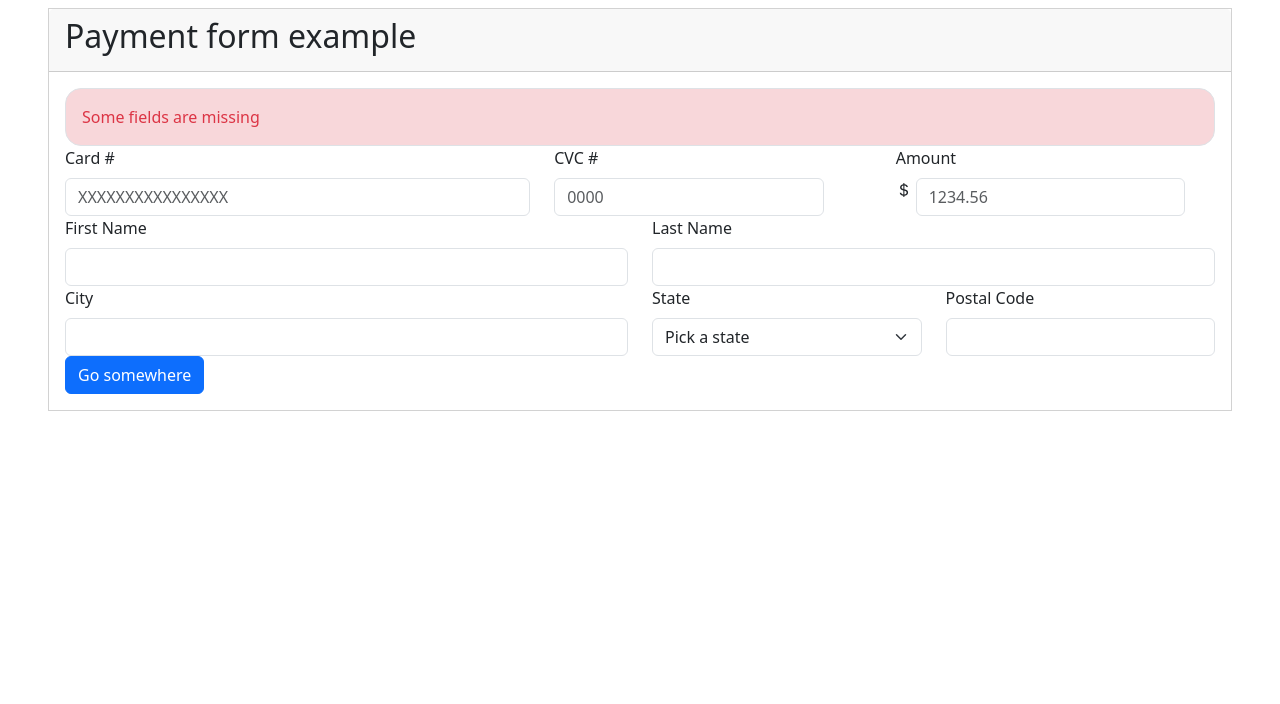
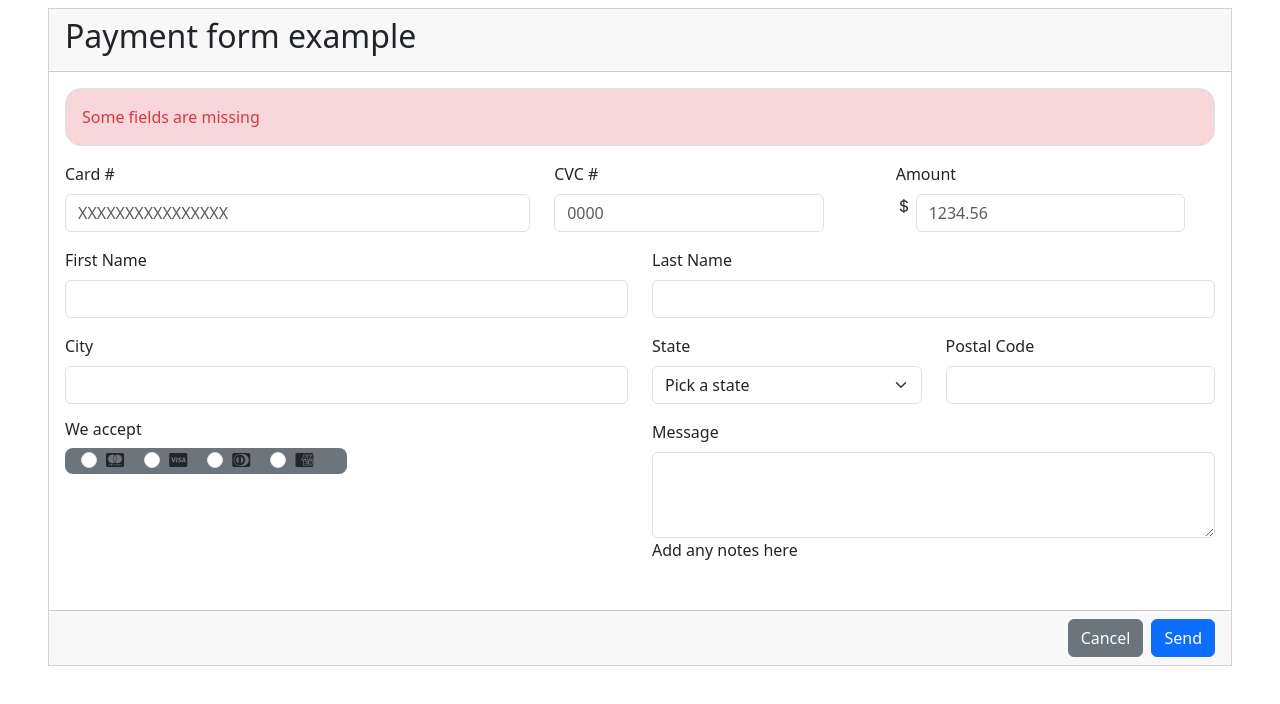
Before and after one commit to 4GeeksAcademy/juan-MSCC-html5-form, a plain HTML site: page index.html in a window 1280 px wide. Drawn offline with nearby package versions, Linux system fonts and the light colour scheme.

Commit message:
Finished Project.

```diff
--- a/index.html
+++ b/index.html
@@ -5,6 +5,7 @@
     <meta name="viewport" content="width=device-width, initial-scale=1.0">
     <title>HTML5 Form</title>
     <link rel="stylesheet" href="https://cdn.jsdelivr.net/npm/bootstrap-icons@1.13.1/font/bootstrap-icons.min.css">
+    <link rel="stylesheet" href="https://cdnjs.cloudflare.com/ajax/libs/font-awesome/7.0.1/css/all.min.css" integrity="sha512-2SwdPD6INVrV/lHTZbO2nodKhrnDdJK9/kg2XD1r9uGqPo1cUbujc+IYdlYdEErWNu69gVcYgdxlmVmzTWnetw==" crossorigin="anonymous" referrerpolicy="no-referrer" />
     <link href="https://cdn.jsdelivr.net/npm/bootstrap@5.3.8/dist/css/bootstrap.min.css" rel="stylesheet" integrity="sha384-sRIl4kxILFvY47J16cr9ZwB07vP4J8+LH7qKQnuqkuIAvNWLzeN8tE5YBujZqJLB" crossorigin="anonymous">
 </head>
 <body>
@@ -12,9 +13,9 @@
             <div class="card-header">
                 <h2 class="card-title">Payment form example</h2>
             </div>
-            <div class="card-body g-4">
+            <div class="card-body">
                 <div class="p-3 bg-danger-subtle border rounded-4 text-danger">Some fields are missing</div>
-                <div class="row">
+                <div class="row my-3">
                     <div class="col-5">
                         <label for="card-number" class="form-label">Card #</label>
                         <input type="number" class="form-control" id="card-number" placeholder="XXXXXXXXXXXXXXXX">
@@ -31,7 +32,7 @@
                         </div>
                     </div>
                 </div>
-                <div class="row">
+                <div class="row my-3">
                     <div class="col-6">
                         <label for="first-name" class="form-label">First Name</label>
                         <input type="text" class="form-control" id="first-name">
@@ -41,7 +42,7 @@
                         <input type="text" class="form-control" id="last-name">
                     </div>
                 </div>
-                <div class="row">
+                <div class="row my-3">
                     <div class="col-6">
                         <label for="city" class="form-label">City</label>
                         <input type="text" class="form-control" id="city">
@@ -60,10 +61,49 @@
                         <input type="text" class="form-control" id="postal-code">
                     </div>
                 </div>
-                <div class="row">
+                <div class="row my-3">
+                    <div class="col-6">
+                        <h6 class="payment-method">We accept</h6>
+                        <div class="col-6 bg-secondary rounded-3 px-3 d-flex justify-content-between">
+                            <div class="form-check form-check-inline">
+                                <input class="form-check-input" type="radio" name="radioDefault" id="radioDefault1">
+                                <label class="form-check-label" for="radioDefault1">
+                                    <i class="fa-brands fa-cc-mastercard"></i>
+                                </label>
+                            </div>
+                            <div class="form-check form-check-inline">
+                                <input class="form-check-input" type="radio" name="radioDefault" id="radioDefault2">
+                                <label class="form-check-label" for="radioDefault2">
+                                    <i class="fa-brands fa-cc-visa"></i>
+                                </label>
+                            </div>
+                            <div class="form-check form-check-inline">
+                                <input class="form-check-input" type="radio" name="radioDefault" id="radioDefault3">
+                                <label class="form-check-label" for="radioDefault3">
+                                    <i class="fa-brands fa-cc-diners-club"></i>
+                                </label>
+                            </div>
+                            <div class="form-check form-check-inline">
+                                <input class="form-check-input" type="radio" name="radioDefault" id="radioDefault4">
+                                <label class="form-check-label" for="radioDefault4">
+                                    <i class="fa-brands fa-cc-amex"></i>
+                                </label>
+                            </div>
+                        </div>
+                        </div>
+                    <div class="col-6">
+                        <label for="exampleFormControlTextarea1" class="form-label">Message</label>
+                        <textarea class="form-control" id="exampleFormControlTextarea1" rows="3"></textarea>
+                        <p class="fs-6 fw-light">Add any notes here</p>
+                    </div>
+                </div>
 
-                </div>
-                <a href="#" class="btn btn-primary">Go somewhere</a>
+            </div>
+
+
+            <div class="card-footer d-flex flex-row-reverse gap-2">
+                <a href="#" class="btn btn-primary">Send</a>
+                <a href="#" class="btn btn-secondary">Cancel</a>
             </div>
         </div>
 
```
